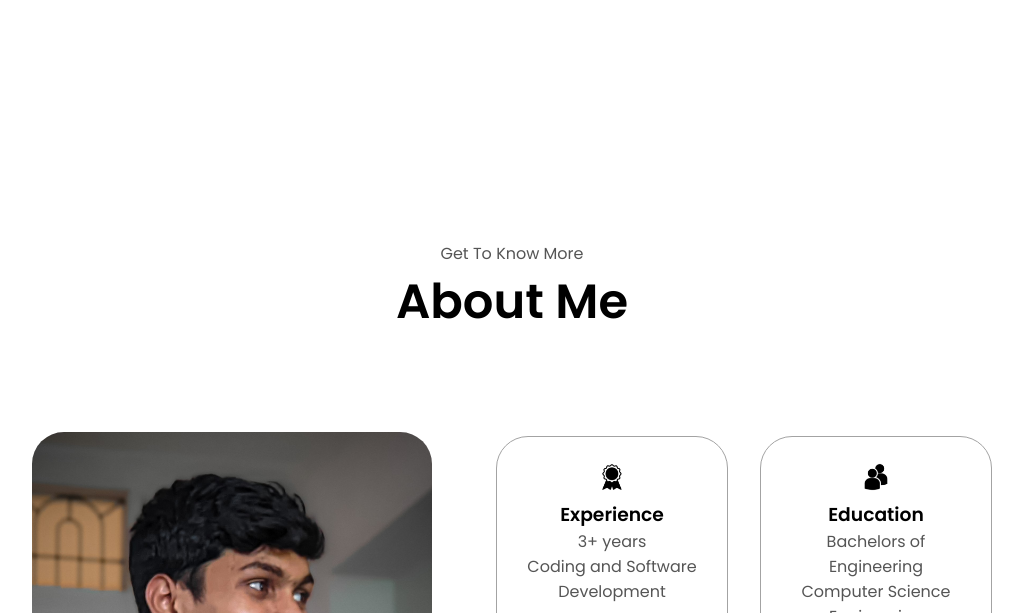
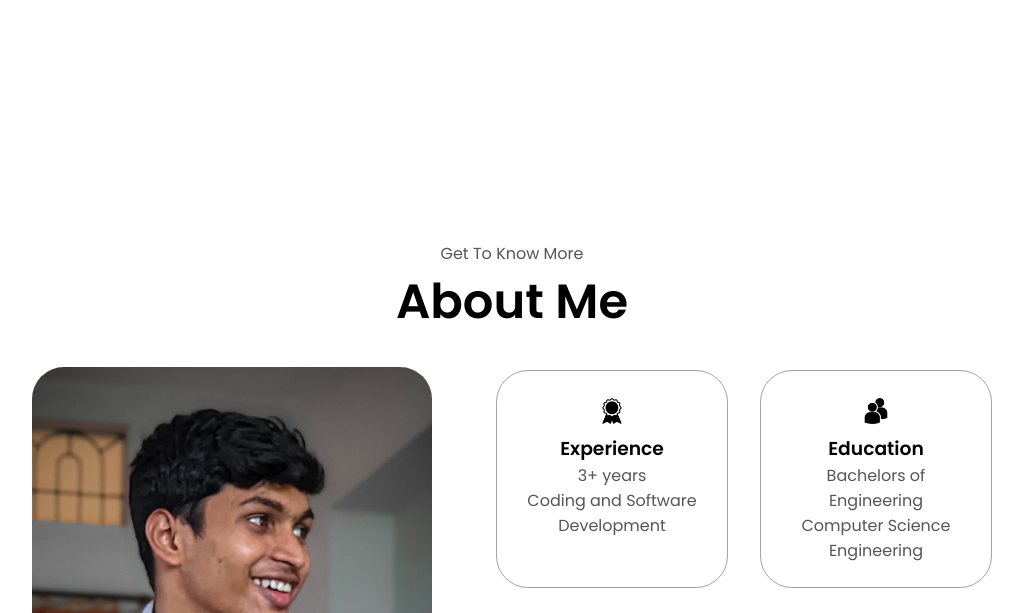
Before and after one commit to Manish29n/manish29n.github.io, a plain HTML site: page index.html in a window 1280 px wide. Shown: the part 687-1300 px from the top of the page, without its empty margins (128-1151 px from the left). Drawn offline with Linux system fonts and the light colour scheme.

Commit message:
Update style.css

```diff
--- a/style.css
+++ b/style.css
@@ -153,7 +153,6 @@ a:hover {
 
 section {
     padding-top: 4vh;
-    height: 96vh;
     margin: 0 10rem;
     box-sizing: border-box;
     min-height: fit-content;
```
